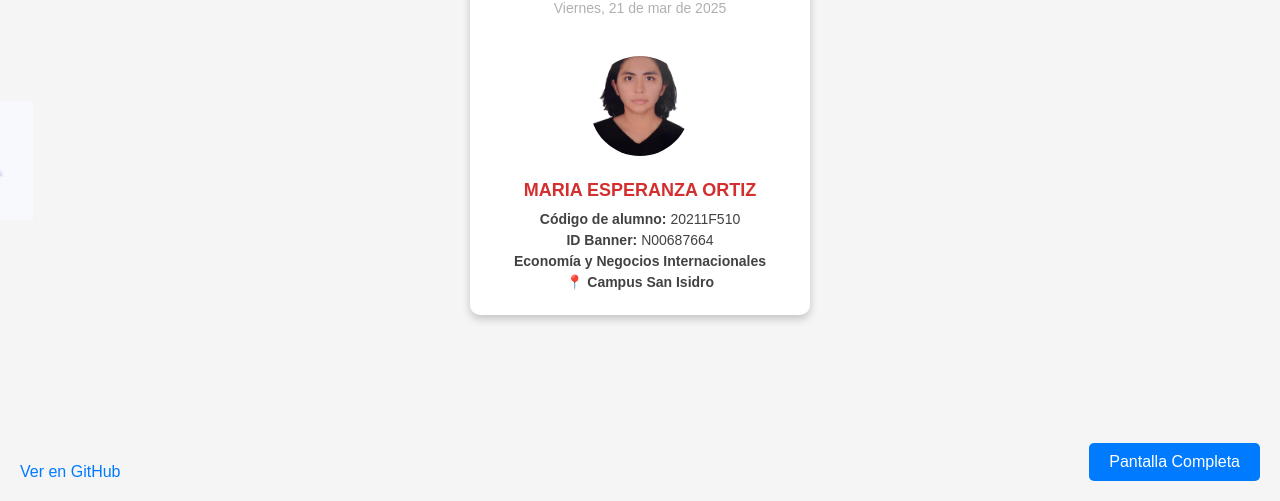
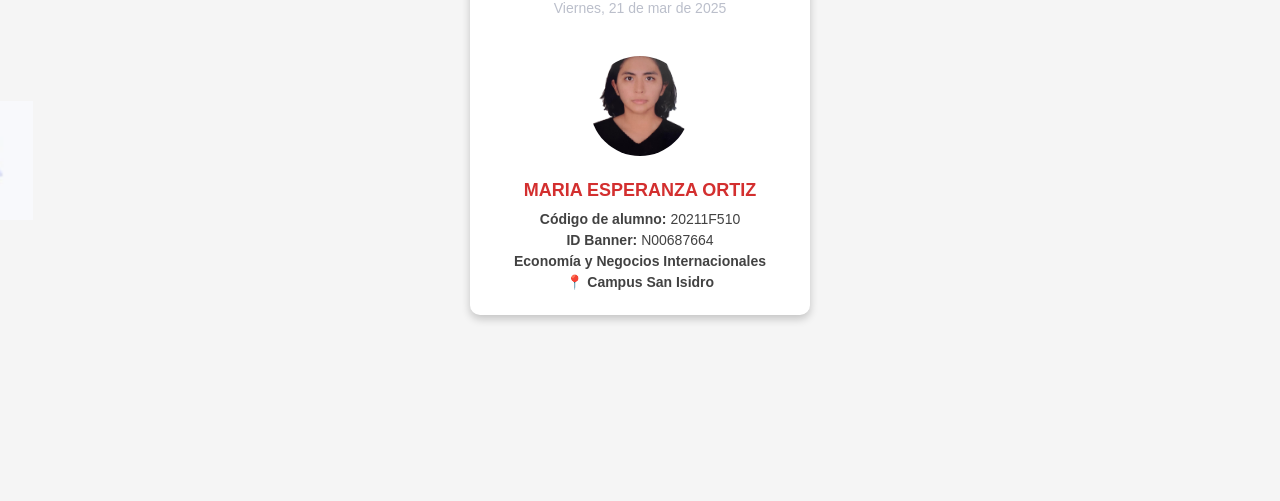
Before and after one commit to DerJagerMaster21/U_ID, a plain HTML site: page index.html in a window 1280 px wide. Shown: the part 299-800 px from the top of the page. Drawn offline with Linux system fonts and the light colour scheme.

Commit message:
Codigo casi terminado

```diff
--- a/index.html
+++ b/index.html
@@ -29,8 +29,7 @@
             <p><strong>📍 Campus San Isidro</strong></p>
         </div>
     </div>
-    <button id="fullscreen-btn" class="fullscreen-btn">Pantalla Completa</button>
-    <a href="https://github.com/tu-usuario/tu-repositorio" target="_blank" class="github-link">Ver en GitHub</a>
+    <button id="fullscreen-btn" class="fullscreen-btn">⛶</button> <!-- Replace button with icon -->
     <script src="script.js"></script>
 </body>
 </html>
--- a/script.js
+++ b/script.js
@@ -22,3 +22,25 @@ document.getElementById('fullscreen-btn').addEventListener('click', () => {
         document.documentElement.msRequestFullscreen();
     }
 });
+
+function createClouds() {
+    const background = document.querySelector('.background');
+
+    const cloud1 = document.createElement('div');
+    cloud1.className = 'cloud';
+    background.appendChild(cloud1);
+
+    const cloud2 = document.createElement('div');
+    cloud2.className = 'cloud-2';
+    background.appendChild(cloud2);
+
+    const cloud3 = document.createElement('div');
+    cloud3.className = 'cloud-3';
+    background.appendChild(cloud3);
+
+    const cloud4 = document.createElement('div');
+    cloud4.className = 'cloud-4';
+    background.appendChild(cloud4);
+}
+
+createClouds();
--- a/styles.css
+++ b/styles.css
@@ -4,8 +4,9 @@ body {
     display: flex;
     justify-content: center;
     align-items: center;
-    height: 100vh;
-    margin: 0;
+    height: 100vh; /* Ensure it fits iPhone 11 resolution */
+    max-width: 414px; /* iPhone 11 width */
+    margin: 0 auto; /* Center content horizontally */
 }
 
 .id-card {
@@ -50,14 +51,15 @@ body {
     font-size: 24px;
     font-weight: bold;
     color: black;
-    background-color: #f0f0f0;
+    background-color: #dbd9ff; /* Celeste pastel */
     padding: 5px 10px;
     border-radius: 5px;
+    font-stretch: expanded; /* Slightly elongated font */
 }
 
 .date {
     font-size: 14px;
-    color: #b0b0b0;
+    color: #bbbfcb;
     margin-top: 5px;
 }
 
@@ -100,6 +102,30 @@ body {
     animation: moveCloud 10s linear infinite;
 }
 
+.cloud-2 {
+    top: 20%;
+    left: -250px;
+    width: 120px;
+    opacity: 0.7;
+    animation: moveCloud2 12s linear infinite;
+}
+
+.cloud-3 {
+    top: 70%;
+    left: -300px;
+    width: 180px;
+    opacity: 0.9;
+    animation: moveCloud3 15s linear infinite;
+}
+
+.cloud-4 {
+    top: 35%;
+    left: -220px;
+    width: 140px;
+    opacity: 0.85;
+    animation: moveCloud4 18s linear infinite;
+}
+
 @keyframes moveCloud {
     from {
         transform: translateX(0);
@@ -109,30 +135,50 @@ body {
     }
 }
 
+@keyframes moveCloud2 {
+    from {
+        transform: translateX(0);
+    }
+    to {
+        transform: translateX(110%);
+    }
+}
+
+@keyframes moveCloud3 {
+    from {
+        transform: translateX(0);
+    }
+    to {
+        transform: translateX(110%);
+    }
+}
+
+@keyframes moveCloud4 {
+    from {
+        transform: translateX(0);
+    }
+    to {
+        transform: translateX(110%);
+    }
+}
+
 .fullscreen-btn {
-    position: fixed;
-    bottom: 20px;
-    right: 20px;
-    padding: 10px 20px;
-    background-color: #007bff;
-    color: white;
+    position: absolute;
+    top: 10px;
+    left: 10px;
+    padding: 5px;
+    background-color: transparent;
+    color: #d32f2f; /* Match TIU Virtual color */
     border: none;
-    border-radius: 5px;
     cursor: pointer;
-    font-size: 16px;
+    font-size: 24px;
     z-index: 1000;
 }
 
-.github-link {
-    position: fixed;
-    bottom: 20px;
-    left: 20px;
-    color: #007bff;
-    text-decoration: none;
-    font-size: 16px;
-    z-index: 1000;
+.fullscreen-btn:hover {
+    color: #b71c1c; /* Darker red on hover */
 }
 
-.github-link:hover {
-    text-decoration: underline;
+.github-link {
+    display: none;
 }
```
